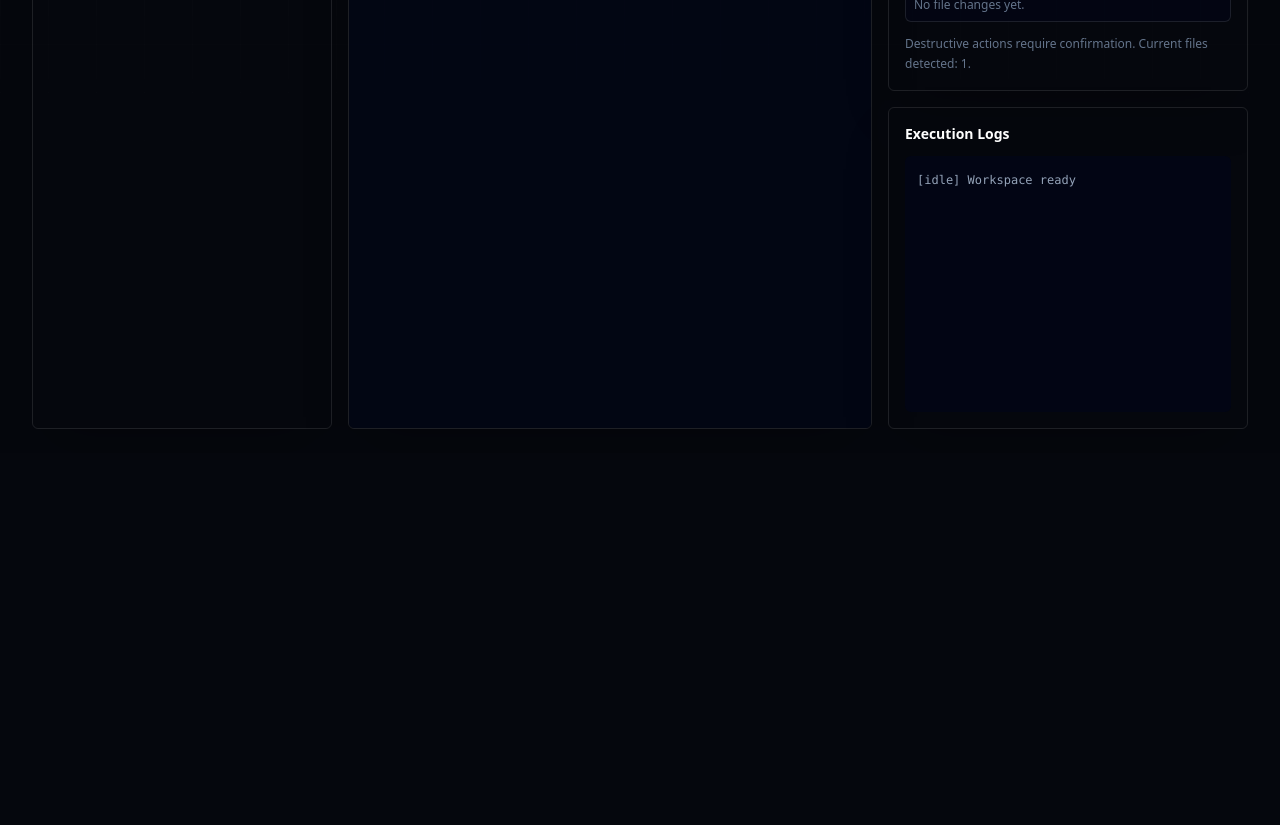
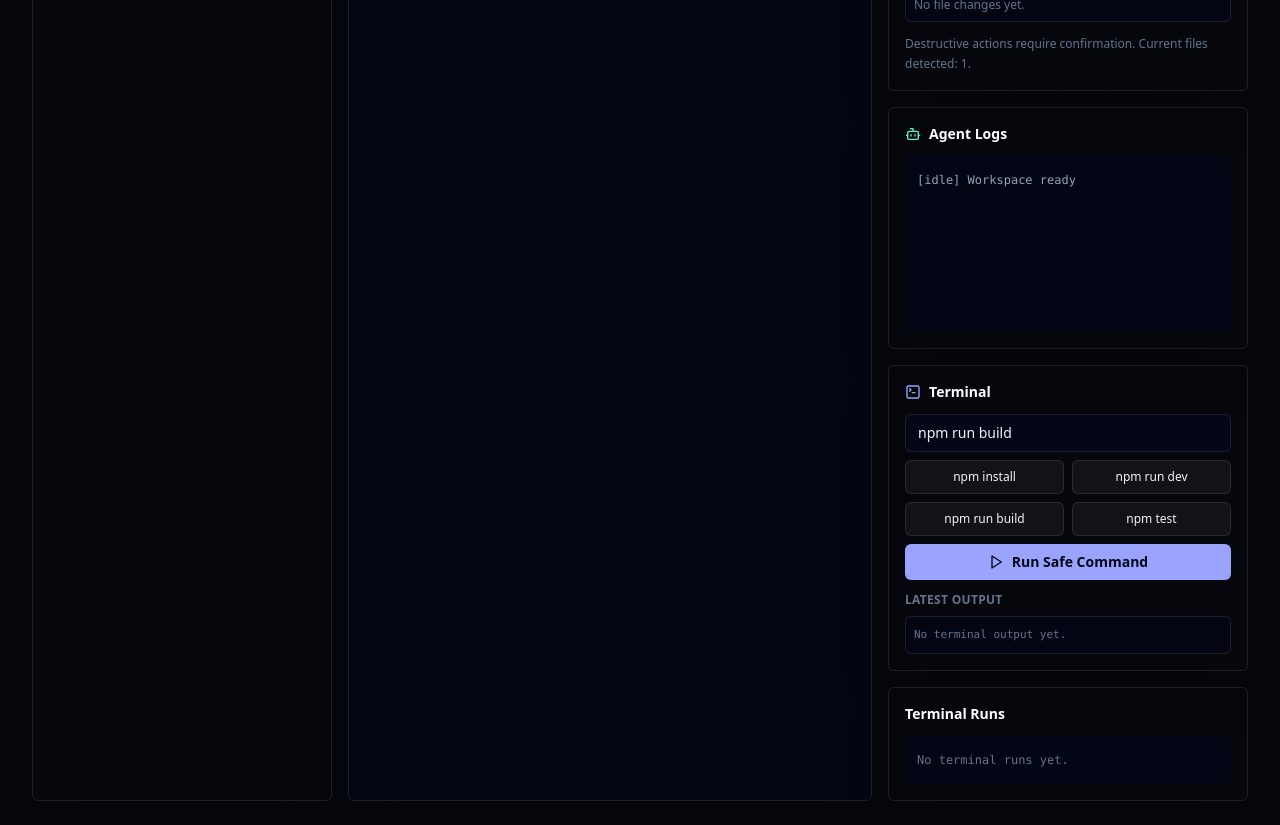
Before and after one commit to Sumitsavani007/Meldex-AI, a Next.js app: page /workspace in a window 1280 px wide. Shown: the part 580-1405 px from the top of the page. Before the commit the page ends 1033 px from the top, so only its background shows below. Built offline with nearby package versions, Linux system fonts and the light colour scheme.

Commit message:
Polish workspace agent terminal panel

```diff
--- a/app/workspace/page.tsx
+++ b/app/workspace/page.tsx
@@ -1,7 +1,7 @@
 "use client";
 
 import { useEffect, useMemo, useState } from "react";
-import { Bot, File, Folder, FolderPlus, Play, Save, Trash2 } from "lucide-react";
+import { Bot, File, Folder, FolderPlus, Play, Save, TerminalSquare, Trash2 } from "lucide-react";
 import { Panel, SectionShell, StatusPill } from "@/components/ui";
 
 type WorkspaceNode = {
@@ -9,6 +9,13 @@ type WorkspaceNode = {
   path: string;
   type: "file" | "folder";
   children?: WorkspaceNode[];
+};
+
+type TerminalRun = {
+  command: string;
+  code: number;
+  stdout: string;
+  stderr: string;
 };
 
 function flatten(nodes: WorkspaceNode[]): WorkspaceNode[] {
@@ -36,10 +43,14 @@ export default function WorkspacePage() {
   const [content, setContent] = useState("");
   const [newPath, setNewPath] = useState("src/app.tsx");
   const [task, setTask] = useState("Create a landing page");
-  const [logs, setLogs] = useState<string[]>(["[idle] Workspace ready"]);
+  const [agentLogs, setAgentLogs] = useState<string[]>(["[idle] Workspace ready"]);
   const [changedFiles, setChangedFiles] = useState<string[]>([]);
+  const [terminalCommand, setTerminalCommand] = useState("npm run build");
+  const [terminalOutput, setTerminalOutput] = useState<TerminalRun | null>(null);
+  const [terminalRuns, setTerminalRuns] = useState<TerminalRun[]>([]);
   const [status, setStatus] = useState<{ tone: "success" | "error" | "idle"; text: string }>({ tone: "idle", text: "Ready" });
   const files = useMemo(() => flatten(tree).filter((node) => node.type === "file"), [tree]);
+  const safeCommands = ["npm install", "npm run dev", "npm run build", "npm test"];
 
   async function refreshTree() {
     const response = await fetch("/api/workspace");
@@ -88,7 +99,7 @@ export default function WorkspacePage() {
     setTree(data.tree);
     setSelectedPath(path);
     setContent(nextContent);
-    setLogs((current) => [`[success] Saved ${path}`, ...current]);
+    setAgentLogs((current) => [`[success] Saved ${path}`, ...current]);
     setStatus({ tone: "success", text: `Saved ${path}` });
   }
 
@@ -105,7 +116,7 @@ export default function WorkspacePage() {
       return;
     }
     setTree(data.tree);
-    setLogs((current) => [`[success] Created folder ${folderPath}`, ...current]);
+    setAgentLogs((current) => [`[success] Created folder ${folderPath}`, ...current]);
   }
 
   async function deleteSelected() {
@@ -121,13 +132,13 @@ export default function WorkspacePage() {
     setTree(data.tree);
     setSelectedPath("");
     setContent("");
-    setLogs((current) => [`[success] Deleted ${selectedPath}`, ...current]);
+    setAgentLogs((current) => [`[success] Deleted ${selectedPath}`, ...current]);
     setStatus({ tone: "success", text: "File deleted" });
   }
 
   async function runAgent() {
     setStatus({ tone: "idle", text: "Agent planning..." });
-    setLogs((current) => [`[agent] ${task}`, ...current]);
+    setAgentLogs((current) => [`[agent] ${task}`, ...current]);
     const response = await fetch("/api/agent", {
       method: "POST",
       headers: { "Content-Type": "application/json" },
@@ -140,7 +151,11 @@ export default function WorkspacePage() {
     }
     setTree(data.tree);
     setChangedFiles(data.changedFiles ?? []);
-    setLogs((current) => {
+    setTerminalRuns(data.terminalRuns ?? []);
+    if (data.terminalRuns?.length) {
+      setTerminalOutput(data.terminalRuns[0]);
+    }
+    setAgentLogs((current) => {
       const next = [`[success] ${data.summary}`];
       if (data.changedFiles?.length) {
         next.push(`[changed] ${data.changedFiles.join(", ")}`);
@@ -153,6 +168,31 @@ export default function WorkspacePage() {
       return [...next, ...current];
     });
     setStatus({ tone: "success", text: "Agent task complete" });
+  }
+
+  async function runTerminalCommand(command = terminalCommand) {
+    const normalized = command.trim();
+    if (!safeCommands.includes(normalized)) {
+      setStatus({ tone: "error", text: "Command is not allowlisted." });
+      return;
+    }
+
+    setStatus({ tone: "idle", text: `Running ${normalized}...` });
+    const response = await fetch("/api/terminal", {
+      method: "POST",
+      headers: { "Content-Type": "application/json" },
+      body: JSON.stringify({ command: normalized, autoFix: true })
+    });
+    const data = await response.json();
+    if (!response.ok) {
+      setStatus({ tone: "error", text: data.error });
+      return;
+    }
+
+    setTerminalOutput(data);
+    setTerminalRuns((current) => [data, ...current]);
+    setAgentLogs((current) => [`[terminal] ${data.command} -> exit ${data.code}`, ...current]);
+    setStatus({ tone: data.code === 0 ? "success" : "error", text: data.code === 0 ? `${data.command} complete` : `${data.command} failed` });
   }
 
   return (
@@ -255,13 +295,103 @@ export default function WorkspacePage() {
           </Panel>
 
           <Panel className="p-4">
-            <h2 className="mb-3 text-sm font-semibold text-white">Execution Logs</h2>
-            <div className="thin-scrollbar h-64 overflow-auto rounded-md bg-slate-950/80 p-3 font-mono text-xs leading-6">
-              {logs.map((log, index) => (
+            <div className="mb-3 flex items-center gap-2">
+              <Bot className="size-4 text-mint" />
+              <h2 className="text-sm font-semibold text-white">Agent Logs</h2>
+            </div>
+            <div className="thin-scrollbar h-44 overflow-auto rounded-md bg-slate-950/80 p-3 font-mono text-xs leading-6">
+              {agentLogs.map((log, index) => (
                 <p key={`${log}-${index}`} className={log.includes("error") ? "text-red-200" : log.includes("success") ? "text-mint" : "text-slate-400"}>
                   {log}
                 </p>
               ))}
+            </div>
+          </Panel>
+
+          <Panel className="p-4">
+            <div className="mb-3 flex items-center gap-2">
+              <TerminalSquare className="size-4 text-iris" />
+              <h2 className="text-sm font-semibold text-white">Terminal</h2>
+            </div>
+            <div className="grid gap-2">
+              <input
+                value={terminalCommand}
+                onChange={(event) => setTerminalCommand(event.target.value)}
+                list="safe-terminal-commands"
+                className="rounded-md border-white/10 bg-slate-950 text-sm text-slate-100 focus:border-mint focus:ring-mint"
+                placeholder="npm run build"
+              />
+              <datalist id="safe-terminal-commands">
+                {safeCommands.map((command) => (
+                  <option key={command} value={command} />
+                ))}
+              </datalist>
+              <div className="grid grid-cols-2 gap-2">
+                {safeCommands.map((command) => (
+                  <button
+                    key={command}
+                    onClick={() => runTerminalCommand(command)}
+                    className="rounded-md border border-white/10 bg-white/5 px-3 py-2 text-xs font-medium text-slate-100 transition hover:bg-white/10"
+                  >
+                    {command}
+                  </button>
+                ))}
+              </div>
+              <button onClick={() => runTerminalCommand()} className="inline-flex items-center justify-center gap-2 rounded-md bg-iris px-3 py-2 text-sm font-semibold text-slate-950">
+                <Play className="size-4" />
+                Run Safe Command
+              </button>
+            </div>
+            <div className="mt-3">
+              <p className="text-xs font-semibold uppercase tracking-wide text-slate-500">Latest Output</p>
+              <div className="thin-scrollbar mt-2 max-h-40 overflow-auto rounded-md border border-white/10 bg-slate-950/60 p-2 font-mono text-[11px] leading-5 text-slate-300">
+                {terminalOutput ? (
+                  <>
+                    <p className="text-mint">
+                      [{terminalOutput.code}] {terminalOutput.command}
+                    </p>
+                    <p className="mt-2 whitespace-pre-wrap text-slate-200">
+                      stdout:
+                      {"\n"}
+                      {terminalOutput.stdout || "[empty]"}
+                    </p>
+                    <p className="mt-2 whitespace-pre-wrap text-red-200">
+                      stderr:
+                      {"\n"}
+                      {terminalOutput.stderr || "[empty]"}
+                    </p>
+                  </>
+                ) : (
+                  <p className="text-slate-500">No terminal output yet.</p>
+                )}
+              </div>
+            </div>
+          </Panel>
+
+          <Panel className="p-4">
+            <h2 className="mb-3 text-sm font-semibold text-white">Terminal Runs</h2>
+            <div className="thin-scrollbar max-h-48 overflow-auto rounded-md bg-slate-950/80 p-3 font-mono text-xs leading-6">
+              {terminalRuns.length ? (
+                terminalRuns.map((run, index) => (
+                  <div key={`${run.command}-${index}`} className="mb-3 border-b border-white/5 pb-3 last:mb-0 last:border-0 last:pb-0">
+                    <p className={run.code === 0 ? "text-mint" : "text-red-200"}>
+                      {run.command} {"->"} exit {run.code}
+                    </p>
+                    <p className="mt-1 whitespace-pre-wrap text-slate-400">
+                      stdout:
+                      {"\n"}
+                      {run.stdout || "[empty]"}
+                    </p>
+                    <p className="mt-1 whitespace-pre-wrap text-red-200">
+                      stderr:
+                      {"\n"}
+                      {run.stderr || "[empty]"}
+                    </p>
+                  </div>
+                ))
+              ) : (
+                <p className="text-slate-500">No terminal runs yet.</p>
+              )}
             </div>
           </Panel>
         </div>
```
